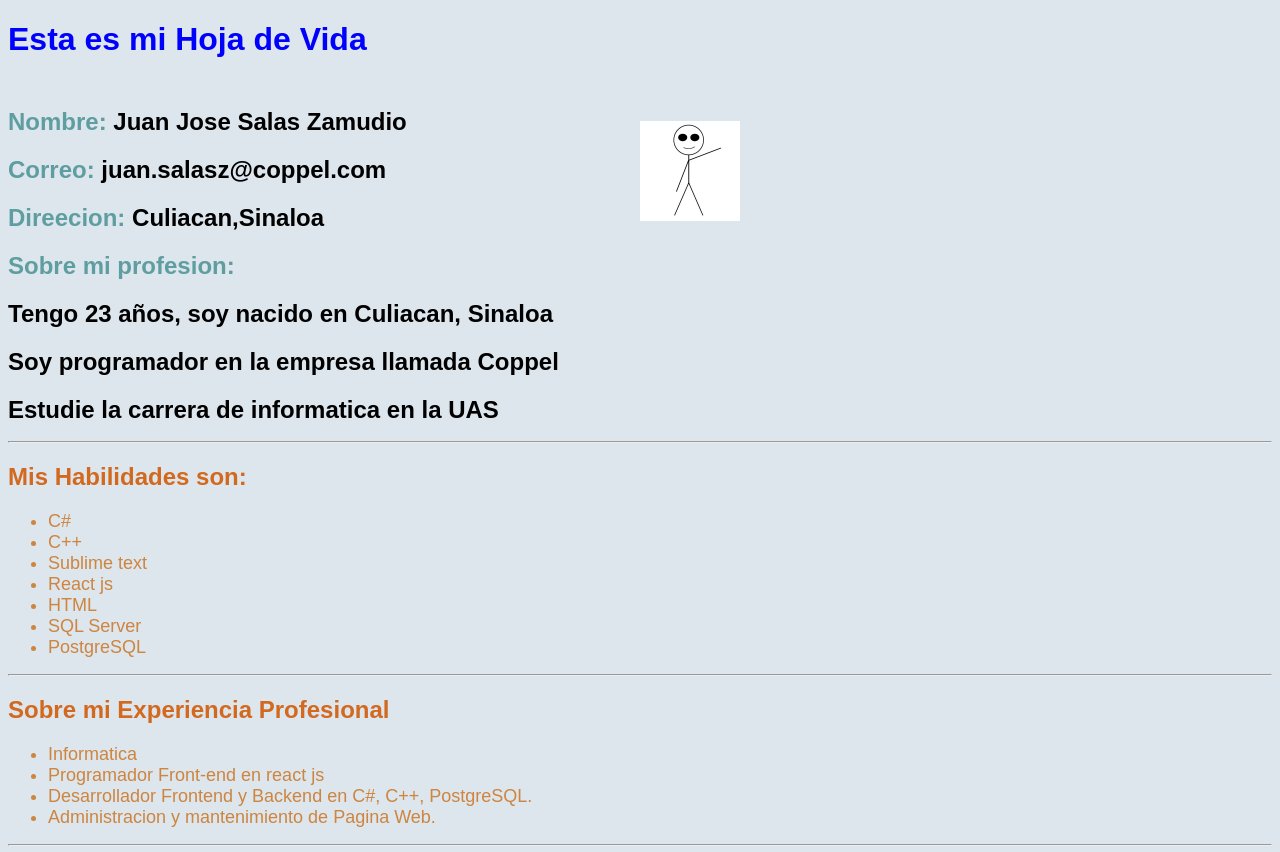
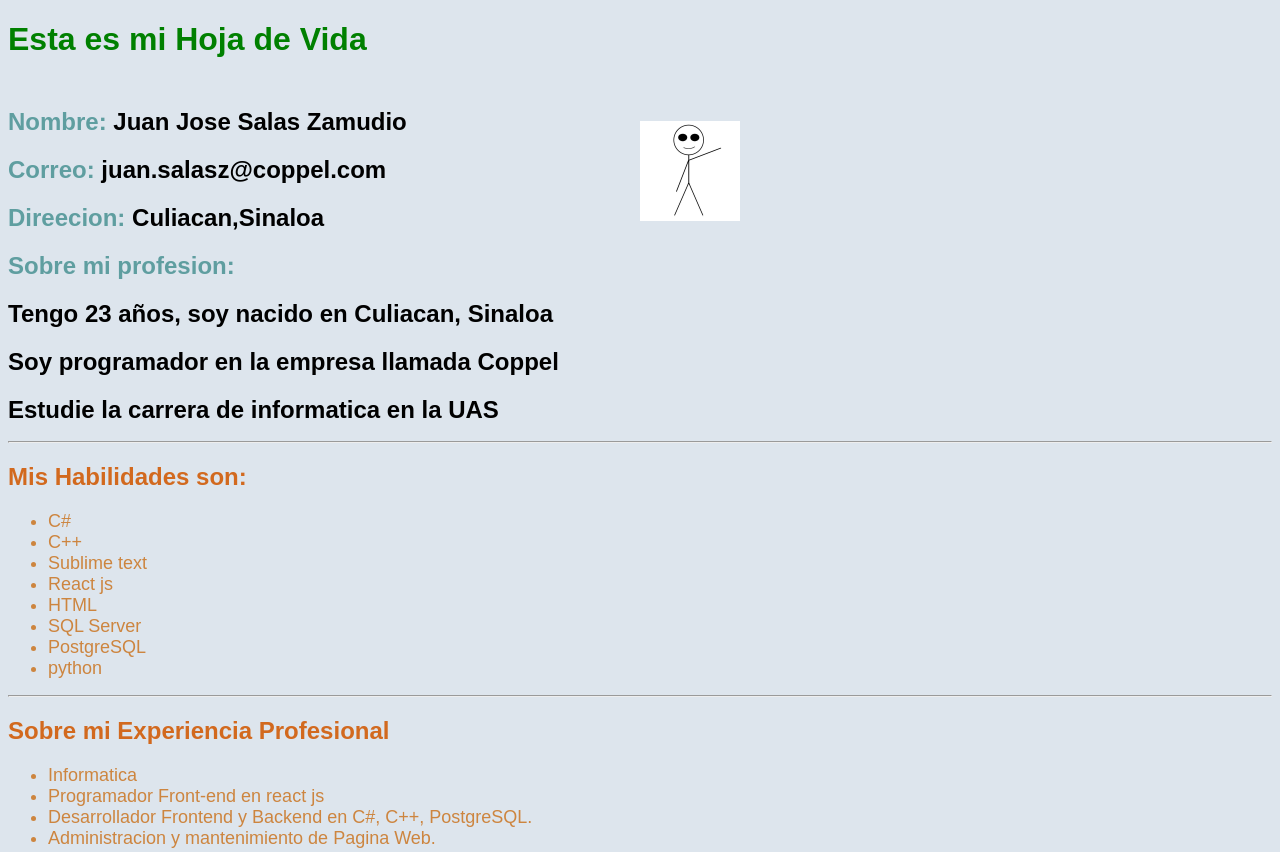
Before and after one commit to juansalasz/Hoja-de-Presentacion, a plain HTML site: page index.html in a window 1280 px wide. Shown: the top 852 px of the page. Drawn offline with Linux system fonts and the light colour scheme.

Commit message:
Ejemplo de commit 2

```diff
--- a/index.html
+++ b/index.html
@@ -36,6 +36,7 @@
                 <li class="li">HTML</li>
                 <li class="li">SQL Server</li>
                 <li class="li">PostgreSQL</li>
+                <li class="li">python</li>
             </ul>
         <hr>
         <h2 class="habilidades">Sobre mi Experiencia Profesional</h2>
--- a/src/css/estilos.css
+++ b/src/css/estilos.css
@@ -4,7 +4,7 @@ body{
 }
 
 h1{
-    color: blue;
+    color: green;
 }
 
 .primero{
```
